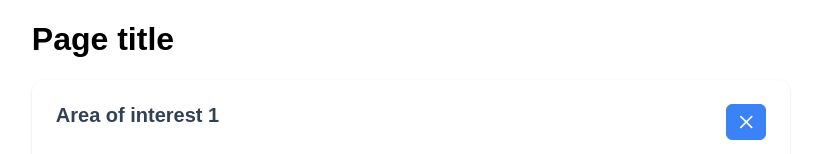
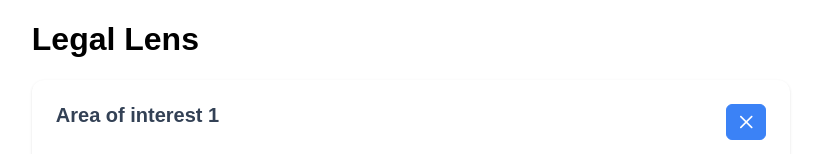
Before and after one commit to backtik-ch/open-legal-lab, a Vue app: page / in a window 1280 px wide. Shown: the top 154 px of the page, without its empty margins (229-1049 px from the left). Built offline with nearby package versions, Linux system fonts and the light colour scheme; a web font is replaced by a local one.

Commit message:
refactor: change page name and query size

```diff
--- a/src/App.vue
+++ b/src/App.vue
@@ -9,7 +9,7 @@ const data = ref(null)
 
 <template>
   <main id="container">
-    <h1>Page title</h1>
+    <h1>Legal Lens</h1>
     <TheSearch @results="data = $event" />
     <TheListResult :data="data" />
   </main>
--- a/src/components/TheSearch.vue
+++ b/src/components/TheSearch.vue
@@ -10,7 +10,7 @@ const emits = defineEmits(["results", Object]);
 
 const baseUrl = "https://entscheidsuche.ch/_search.php";
 let from = 0;
-const size = 20;
+const size = 100;
 const areaOfInterests = ref([
   {
     field: "attachment.content",
@@ -49,11 +49,7 @@ const fetchData = async (from) => {
     const response = await axios.post(baseUrl, requestBody, {
       params: { from, size },
     });
-
-    console.log("Données récupérées:", response.data);
-
     emits("results", response.data);
-
   } catch (error) {
     console.error("Erreur lors de la récupération des données:", error);
   }
```
